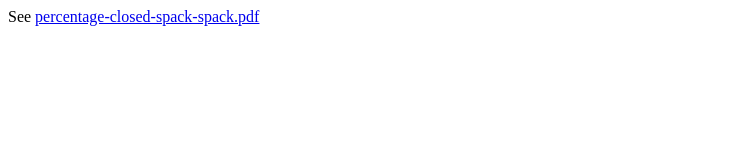
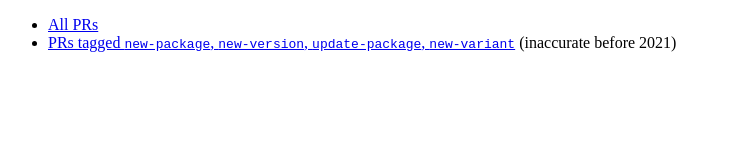
Before and after one commit to haampie/SpackRepoData.jl, a plain HTML site: page docs/index.html in a window 1280 px wide. Shown: the whole page, without its empty margins (0-730 px from the left). Drawn offline with Linux system fonts and the light colour scheme.

Commit message:
new graphs

```diff
--- a/docs/index.html
+++ b/docs/index.html
@@ -7,6 +7,9 @@
     <title>Document</title>
 </head>
 <body>
-    See <a href="percentage-closed-spack-spack.pdf">percentage-closed-spack-spack.pdf</a>
+    <ul>
+        <li><a href="all.pdf">All PRs</a></li>
+        <li><a href="packages.pdf">PRs tagged <code>new-package</code>, <code>new-version</code>, <code>update-package</code>, <code>new-variant</code></a> (inaccurate before 2021)</li>
+    </ul>
 </body>
 </html>
```
Also changed, not shown: 5 other files.
